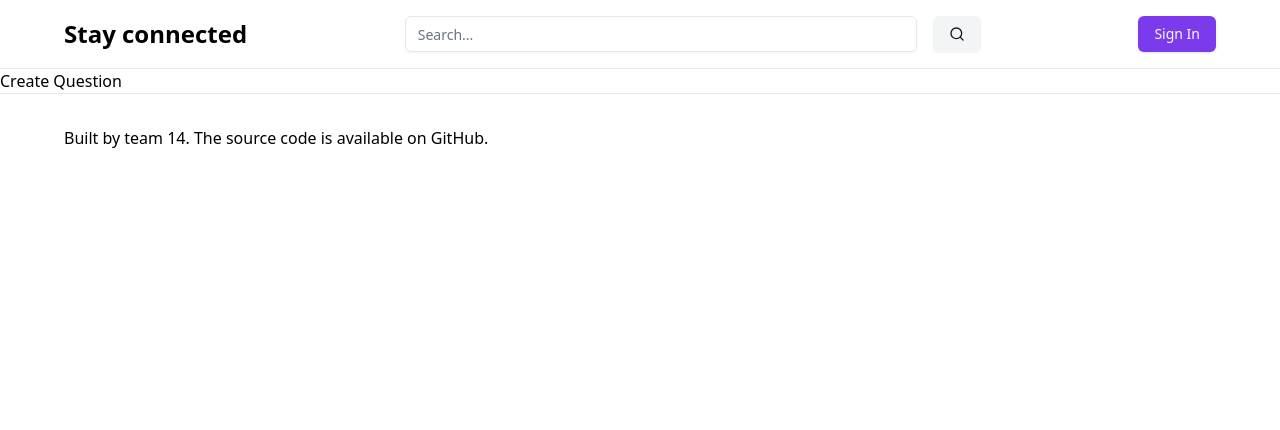
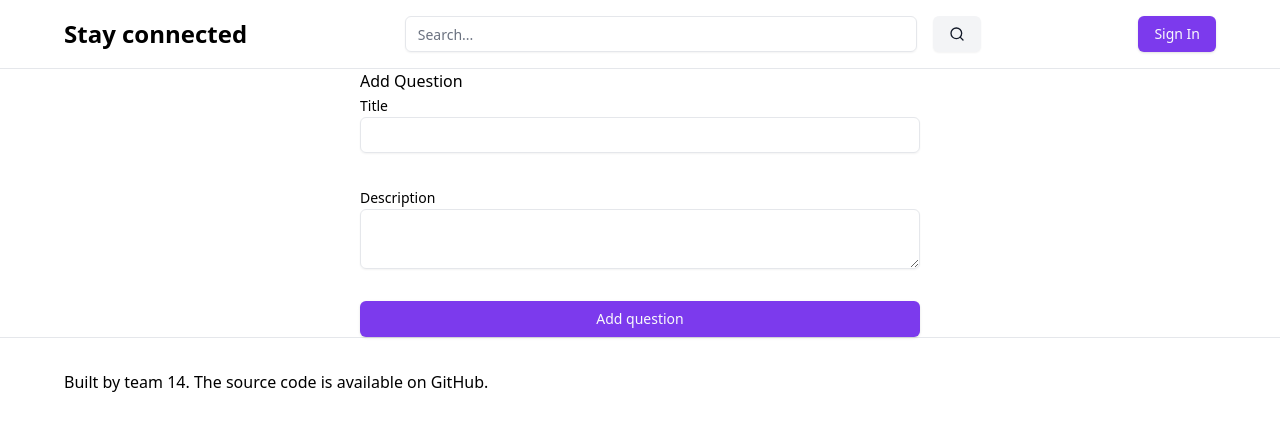
Before and after one commit to tsamkharadze/stayconnected, a React (Vite) app: page /createQuestion in a window 1280 px wide. Shown: the top 430 px of the page. Built offline with nearby package versions, Linux system fonts and the light colour scheme.

Commit message:
add medium container to hold content in 560px

```diff
--- a/src/components/layout/page-containers/screen-md.tsx
+++ b/src/components/layout/page-containers/screen-md.tsx
@@ -2,7 +2,7 @@ import { PropsWithChildren } from 'react';
 
 const ScreenMd: React.FC<PropsWithChildren> = ({ children }) => {
   return (
-    <div className='mx-4 max-w-screen-lg sm:mx-12 md:mx-16 2xl:mx-auto'>
+    <div className='mx-4 sm:mx-12 md:mx-auto w-auto md:w-[560px]'>
       {children}
     </div>
   );
--- a/src/pages/create-question/views/create-question-page.tsx
+++ b/src/pages/create-question/views/create-question-page.tsx
@@ -1,8 +1,27 @@
+import ScreenMd from '@/components/layout/page-containers/screen-md';
+import { Button } from '@/components/ui/button';
+import { Input } from '@/components/ui/input';
+import { Label } from '@/components/ui/label';
+import { Textarea } from '@/components/ui/textarea';
+
 const CreateQuestionPage = () => {
   return (
-    <>
-      <div>Create Question</div>
-    </>
+    <ScreenMd>
+      <div className="">
+      <h1>Add Question</h1>
+      <form className='flex flex-col gap-8'>
+        <div>
+          <Label htmlFor='title'>Title</Label>
+          <Input id='title' className='' />
+        </div>
+        <div>
+          <Label htmlFor='description'>Description</Label>
+          <Textarea id='description' className='' />
+        </div>
+        <Button className="">Add question</Button>
+      </form>
+      </div>
+    </ScreenMd>
   );
 };
 
```
